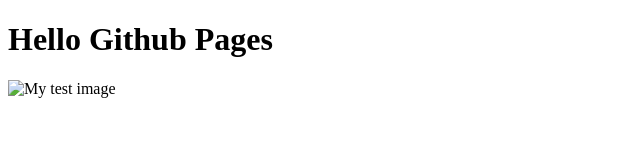
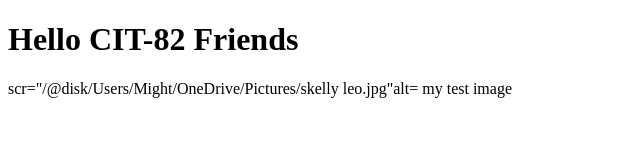
Before and after one commit to Leocontreras559/Leocontreras559.github.io, a plain HTML site: page index.html in a window 1280 px wide. Shown: the whole page, without its empty margins (0-640 px from the left). Drawn offline with Linux system fonts and the light colour scheme.

Commit message:
Update index.html

```diff
--- a/index.html
+++ b/index.html
@@ -6,7 +6,7 @@
     <title>Leo Contreras</title>
   </head>
   <body>
-  <h1>Hello Github Pages</h1>
-    <img src="images/firefox-icon.png" alt="My test image" </img>
+  <h1>Hello CIT-82 Friends</h1>
+    <img>scr="C:\Users\Might\OneDrive\Pictures\skelly leo.jpg"alt= my test image</img>
   </body>
 </html>
```
